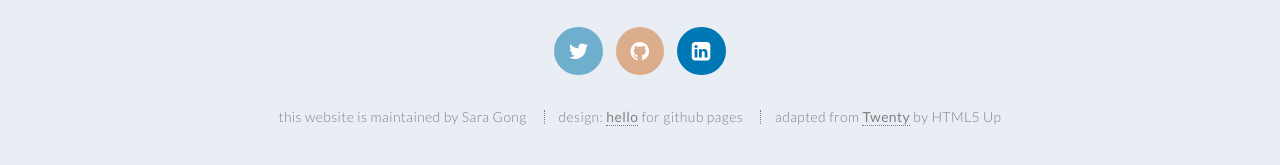
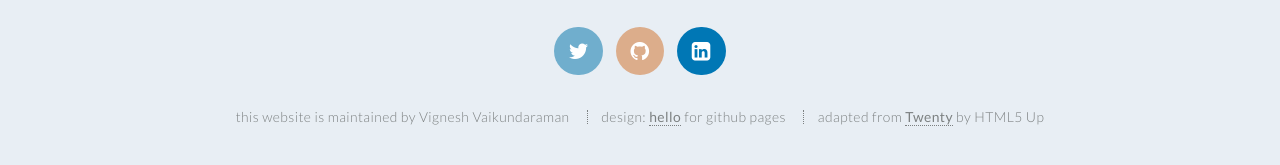
Before and after one commit to vicky1997/vicky1997, a Jekyll site: the page built from index.md, in a window 1280 px wide and 900 px high, scrolled down 5491 px. Shown: the part 707-872 px from the top of the window. Built offline with Jekyll 4.4.1, drawn with Linux system fonts in a browser that asks for light colours; part of the change alters nothing that is shown.

Commit message:
Update _config.yml

```diff
--- a/_config.yml
+++ b/_config.yml
@@ -1,11 +1,11 @@
 # _config.yml
 
 # required, replace with your own information -----
-title: Hello for Github Pages
-author: Sara Gong
+title: Vignesh Vaikundaraman
+author: Vignesh Vaikundaraman
 description: >
-  A minimalist template for designing a personal GitHub Pages website - without typing a single line of code.
-baseurl: ""
+ Personal website of Vignesh Vaikundaraman
+baseurl: "vicky1997.github.io"
 
 plugins:
   - jekyll-feed
```
